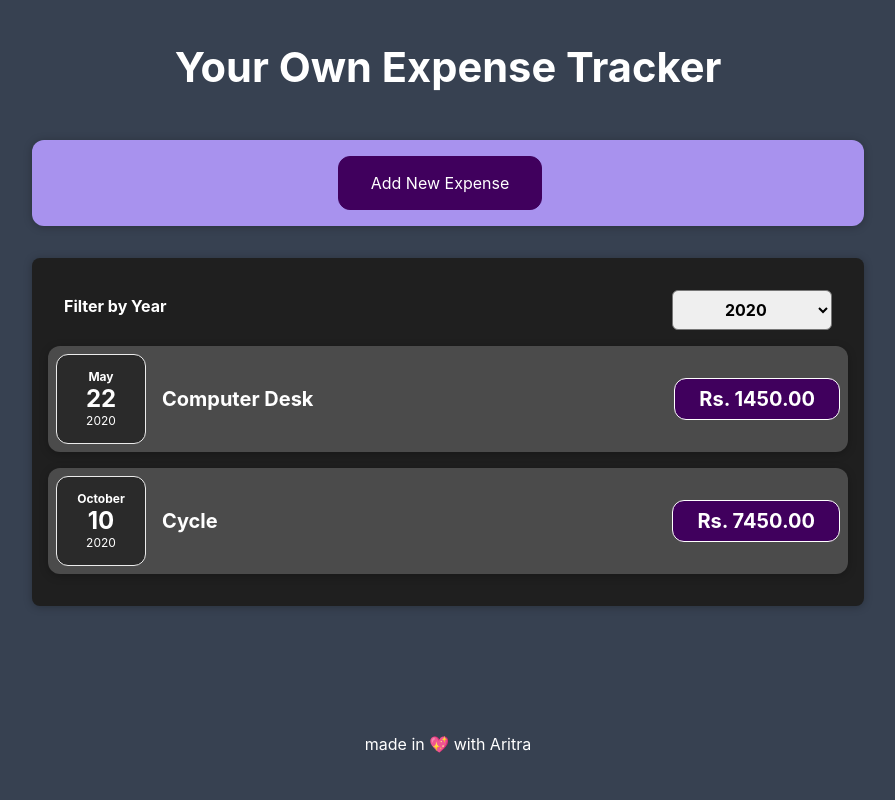
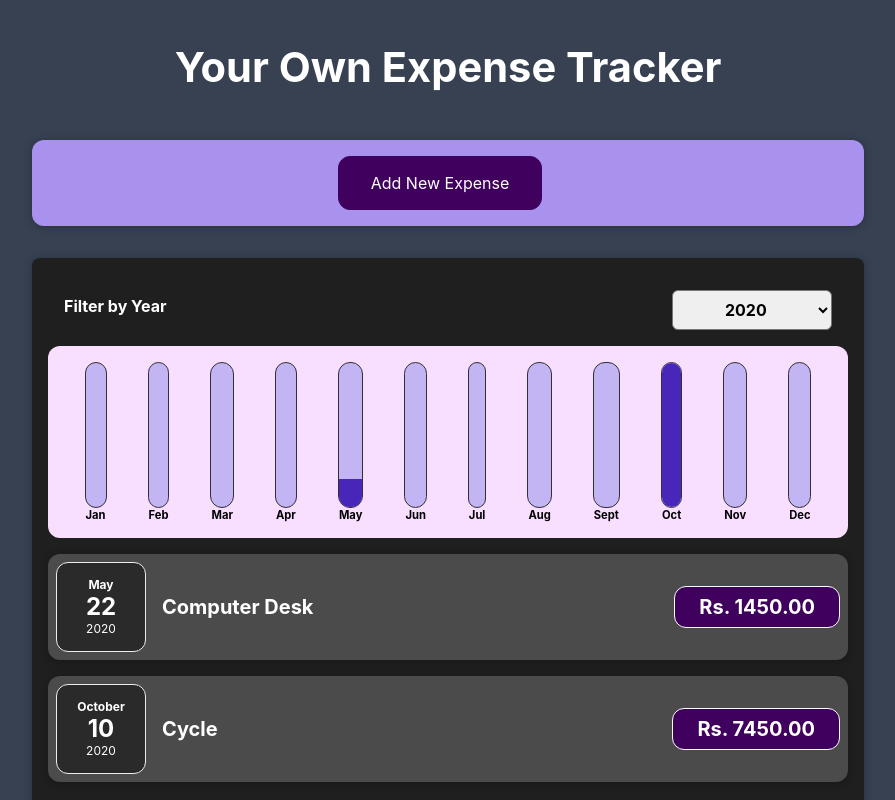
Before and after one commit to Aritra-art/Expense-Tracker, a React (Create React App) app: page / in a window 1280 px wide. Shown: the top 800 px of the page, without its empty margins (192-1087 px from the left). Built offline with nearby package versions, Linux system fonts and the light colour scheme; the HTML template or start-up script is replaced by a standard one.

Commit message:
Chart Done

```diff
--- a/src/components/Chart/Chart.js
+++ b/src/components/Chart/Chart.js
@@ -1,19 +1,28 @@
 import "./Chart.css";
 import ChartBar from "./ChartBar";
 
-const datapointsHandler = (datapoint) => {
+const numberArrayHandler = (datapoint) => {
+  return datapoint.value;
+};
+
+const Chart = (props) => {
+  const monthNumberArray = props.datapoints.map(numberArrayHandler);
+  const maxNumber = Math.max(...monthNumberArray);
+
   return (
-    <ChartBar
-      key={datapoint.label}
-      value={datapoint.value}
-      maxValue={null}
-      label={datapoint.label}
-    />
+    <div className="chart">
+      {props.datapoints.map((datapoint) => {
+        return (
+          <ChartBar
+            key={datapoint.label}
+            value={datapoint.value}
+            maxValue={maxNumber}
+            label={datapoint.label}
+          />
+        );
+      })}
+    </div>
   );
 };
 
-const Chart = (props) => {
-  return <div className="chart">{props.datapoints.map(datapointsHandler)}</div>;
-};
-
 export default Chart;
--- a/src/components/Chart/ChartBar.css
+++ b/src/components/Chart/ChartBar.css
@@ -26,6 +26,7 @@
 
 .chart-bar__label {
   font-weight: bold;
-  font-size: 0.5rem;
+  font-size: 0.7rem;
   text-align: center;
+
 }
--- a/src/components/Chart/ChartBar.js
+++ b/src/components/Chart/ChartBar.js
@@ -14,8 +14,8 @@ const ChartBar = (props) => {
           className="chart-bar__fill"
           style={{ height: barFillHeight }}
         ></div>
-        <div className="chart-bar__label">{props.label}</div>
       </div>
+      <div className="chart-bar__label">{props.label}</div>
     </div>
   );
 };
--- a/src/components/ExpenseInput/ExpenseForm.js
+++ b/src/components/ExpenseInput/ExpenseForm.js
@@ -62,7 +62,7 @@ const ExpenseForm = (props) => {
           <label htmlFor="">Date</label>
           <input
             type="date"
-            min="2020-03-01"
+            min="2018-03-01"
             max="2025-03-02"
             value={enteredDate}
             onChange={dateChangeHandler}
--- a/src/components/Expenses.js
+++ b/src/components/Expenses.js
@@ -2,12 +2,12 @@ import "./Expenses.css";
 import ExpensesFilter from "./ExpensesFilter";
 import { useState } from "react";
 import ExpensesList from "./ExpensesList";
+import ExpenseChart from "./ExpensesChart";
 function Expenses(props) {
   const [expenseFilter, setExpenseFilter] = useState("2020");
 
   const changeFilterHandler = (filteredDate) => {
     setExpenseFilter(filteredDate);
-    console.log(expenseFilter);
   };
 
   const filteredExpenses = props.expenseData.filter((expense) => {
@@ -20,6 +20,7 @@ function Expenses(props) {
         onFilterDate={expenseFilter}
         onChangeFilter={changeFilterHandler}
       />
+      <ExpenseChart filteredExpenses={filteredExpenses} />
       <ExpensesList filteredExpenses={filteredExpenses} />
     </div>
   );
--- /dev/null
+++ b/src/components/ExpensesChart.js
@@ -0,0 +1,26 @@
+import Chart from "./Chart/Chart";
+
+const ExpensesChart = (props) => {
+  const datapoints = [
+    { label: "Jan", value: "0" },
+    { label: "Feb", value: "0" },
+    { label: "Mar", value: "0" },
+    { label: "Apr", value: "0" },
+    { label: "May", value: "0" },
+    { label: "Jun", value: "0" },
+    { label: "Jul", value: "0" },
+    { label: "Aug", value: "0" },
+    { label: "Sept", value: "0" },
+    { label: "Oct", value: "0" },
+    { label: "Nov", value: "0" },
+    { label: "Dec", value: "0" },
+  ];
+  for (const expense of props.filteredExpenses) {
+    const expenseMonth = expense.date.getMonth(); // This is the index value we are getting
+    datapoints[expenseMonth].value += expense.amount; // Matching with the index value
+  }
+
+  return <Chart datapoints={datapoints} />;
+};
+
+export default ExpensesChart;
```
